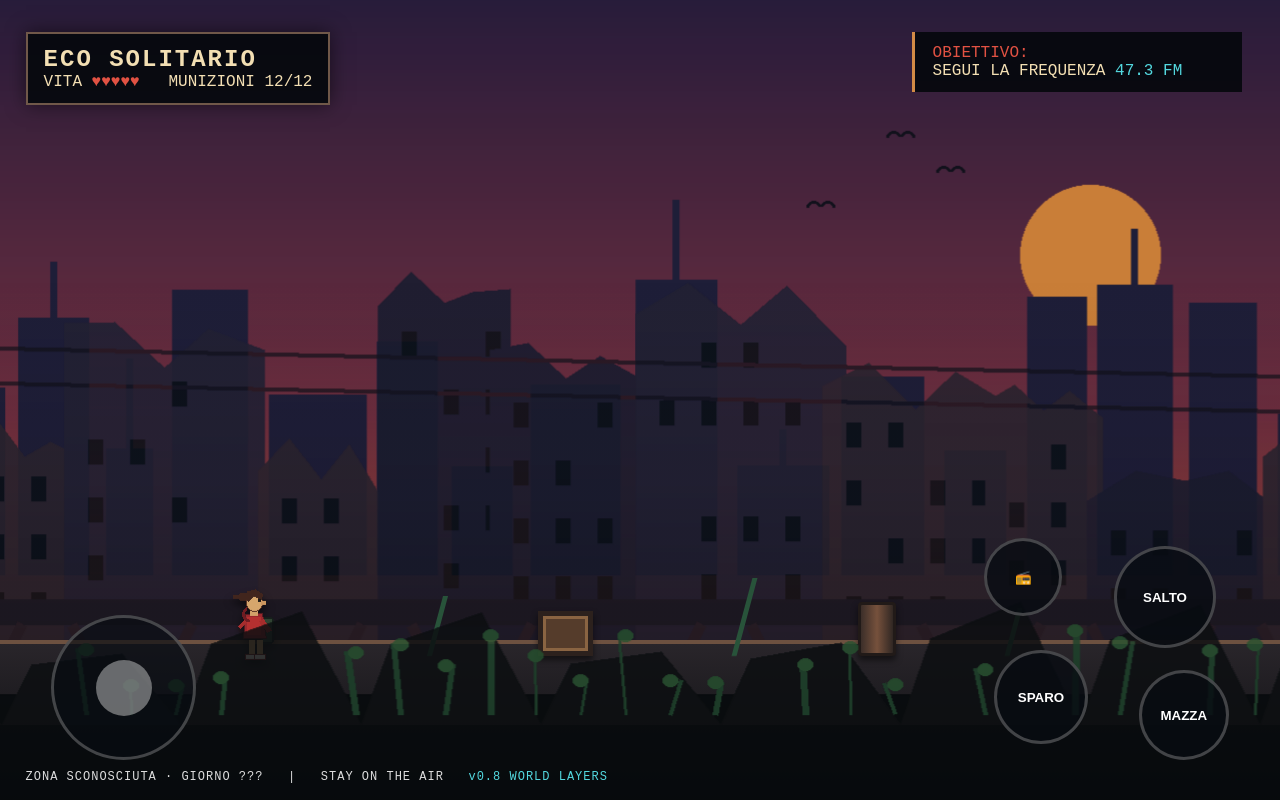
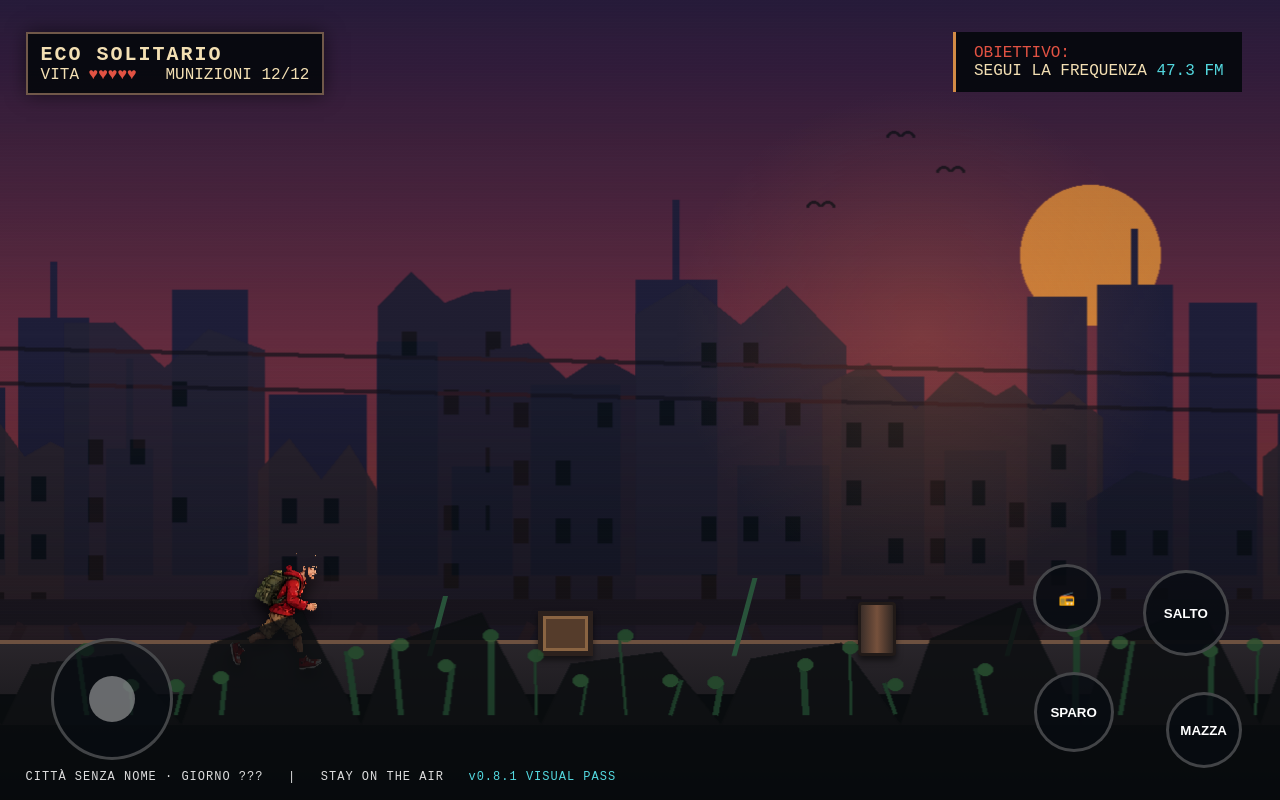
Before and after one commit to Alter93/Eco-Solitario, a plain HTML site: page index.html in a window 1280 px wide. Drawn offline with Linux system fonts and the light colour scheme.

Commit message:
Add files via upload

```diff
--- a/index.html
+++ b/index.html
@@ -12,35 +12,42 @@ html,body{margin:0;width:100%;height:100%;overflow:hidden;background:#080b10;fon
 .layer{position:absolute;inset:-3%;background-repeat:repeat-x;background-position:center bottom;will-change:transform}
 #far{background-image:url('layer_far.png');background-size:auto 106%;filter:saturate(1.08) brightness(.88)}
 #mid{background-image:url('layer_mid.png');background-size:auto 106%}
-.haze{position:absolute;inset:0;background:linear-gradient(180deg,transparent 35%,rgba(18,12,24,.12) 62%,rgba(4,6,8,.45));pointer-events:none}
+.haze{position:absolute;inset:0;background:
+radial-gradient(circle at 72% 42%,rgba(255,137,65,.16),transparent 24%),
+linear-gradient(180deg,rgba(30,13,50,.10) 15%,transparent 42%,rgba(6,7,10,.48) 85%);pointer-events:none}
+.grain{position:absolute;inset:0;pointer-events:none;opacity:.08;background-image:
+repeating-linear-gradient(0deg,rgba(255,255,255,.08) 0 1px,transparent 1px 3px);
+mix-blend-mode:overlay}
 .ground{position:absolute;left:0;right:0;bottom:0;height:20%;background:linear-gradient(#29252a,#0a0c0f);border-top:4px solid #6d5140}
 #fore{background-image:url('layer_fore.png');background-size:auto 106%;z-index:15;pointer-events:none;opacity:.92}
-#player{position:absolute;left:18%;bottom:17%;width:48px;height:80px;background:url('alter_run.png') 0 0/384px 80px no-repeat;image-rendering:pixelated;transform-origin:50% 100%;z-index:10;filter:drop-shadow(0 5px 4px #0008)}
+#player{position:absolute;left:18%;bottom:16.5%;width:92px;height:180px;
+background:url('alter_detailed.png') center bottom/contain no-repeat;image-rendering:pixelated;
+transform-origin:50% 100%;z-index:10;filter:drop-shadow(0 8px 7px #000b)}
 #player.idle{animation:breath 2.2s ease-in-out infinite}
-#player.run{animation:runFrames .52s steps(8) infinite,bob .26s ease-in-out infinite alternate}
+#player.run{animation:runBody .22s ease-in-out infinite alternate}
 @keyframes runFrames{to{background-position:-384px 0}} @keyframes bob{to{margin-bottom:2px}}
-@keyframes breath{50%{transform:translateY(2px) scaleY(.985)}}
+@keyframes breath{50%{transform:translateY(3px) scaleY(.988)}}
 .prop{position:absolute;z-index:8;bottom:18%;filter:drop-shadow(0 4px 3px #0008)}
 .crate{width:55px;height:45px;background:#553c2b;border:5px solid #2c211d;box-shadow:inset 0 0 0 3px #8a6442}
 .barrel{width:38px;height:54px;border-radius:4px;background:linear-gradient(90deg,#3b2e29,#76513c,#302723);border:3px solid #211a18}
 .grass{position:absolute;z-index:11;bottom:18%;width:10px;height:60px;border-left:5px solid #28533a;transform:skew(-15deg)}
-#hud{position:absolute;z-index:30;left:2%;top:4%;min-width:300px;padding:12px 16px;background:rgba(5,8,13,.90);border:2px solid #705849;box-shadow:0 0 18px #0008}
-.title{font-weight:900;font-size:24px;letter-spacing:2px}.red{color:#e25243}.cyan{color:#53d8df}
-#objective{position:absolute;z-index:30;right:3%;top:4%;padding:12px 18px;background:rgba(5,8,13,.91);border-left:3px solid #d38b46;min-width:330px}
+#hud{position:absolute;z-index:30;left:2%;top:4%;min-width:250px;padding:9px 13px;background:rgba(5,8,13,.90);border:2px solid #705849;box-shadow:0 0 18px #0008}
+.title{font-weight:900;font-size:20px;letter-spacing:2px}.red{color:#e25243}.cyan{color:#53d8df}
+#objective{position:absolute;z-index:30;right:3%;top:4%;padding:12px 18px;background:rgba(5,8,13,.91);border-left:3px solid #d38b46;min-width:285px}
 #radioBox{position:absolute;z-index:31;right:3%;top:20%;width:365px;background:rgba(3,8,13,.94);border:1px solid #248da0;padding:12px;display:none}
 .wave{height:16px;margin-top:8px;background:repeating-linear-gradient(90deg,#42d4df 0 2px,transparent 2px 7px);clip-path:polygon(0 50%,4% 20%,8% 70%,12% 25%,16% 80%,20% 35%,24% 65%,28% 10%,32% 90%,36% 35%,40% 60%,44% 20%,48% 75%,52% 40%,56% 60%,60% 15%,64% 85%,68% 35%,72% 70%,76% 25%,80% 75%,84% 35%,88% 60%,92% 20%,96% 70%,100% 50%)}
-#joy{position:absolute;z-index:40;left:4%;bottom:5%;width:145px;height:145px;border-radius:50%;border:3px solid #7778;background:#080c12aa}
-#stick{position:absolute;left:50%;top:50%;width:56px;height:56px;margin:-28px;border-radius:50%;background:#bbb8}
+#joy{position:absolute;z-index:40;left:4%;bottom:5%;width:122px;height:122px;border-radius:50%;border:3px solid #7778;background:#080c12aa}
+#stick{position:absolute;left:50%;top:50%;width:46px;height:46px;margin:-23px;border-radius:50%;background:#bbb8}
 .btn{position:absolute;z-index:40;border-radius:50%;background:#080c12cc;border:3px solid #7778;color:#fff;font-weight:bold;display:grid;place-items:center;touch-action:none}
-#jump{right:5%;bottom:19%;width:102px;height:102px}#hit{right:4%;bottom:5%;width:90px;height:90px}
-#shoot{right:15%;bottom:7%;width:94px;height:94px}#radio{right:17%;bottom:23%;width:78px;height:78px}
+#jump{right:4%;bottom:18%;width:86px;height:86px}#hit{right:3%;bottom:4%;width:76px;height:76px}
+#shoot{right:13%;bottom:6%;width:80px;height:80px}#radio{right:14%;bottom:21%;width:68px;height:68px}
 #tag{position:absolute;z-index:30;left:2%;bottom:2%;font-size:12px;color:#ddd;letter-spacing:1px}
 #version{color:#53d8df}
 @media (orientation:portrait){#rotate{display:flex}#game{display:none}}
 </style></head><body>
 <div id="rotate">📻 RUOTA L’iPHONE<br><br><small>ECO SOLITARIO si gioca in orizzontale.</small></div>
 <div id="game">
- <div id="far" class="layer"></div><div id="mid" class="layer"></div><div class="haze"></div><div class="ground"></div>
+ <div id="far" class="layer"></div><div id="mid" class="layer"></div><div class="haze"></div><div class="grain"></div><div class="ground"></div>
  <div class="prop crate" style="left:42%"></div><div class="prop barrel" style="left:67%"></div>
  <i class="grass" style="left:34%"></i><i class="grass" style="left:58%;height:78px"></i><i class="grass" style="left:79%;height:48px"></i>
  <div id="player" class="idle"></div><div id="fore" class="layer"></div>
@@ -49,7 +56,7 @@ html,body{margin:0;width:100%;height:100%;overflow:hidden;background:#080b10;fon
  <div id="radioBox"><b class="cyan">47.3 FM — RADIO ECO</b><br><br><span id="line">...C’è qualcuno?</span><div class="wave"></div></div>
  <div id="joy"><div id="stick"></div></div>
  <button class="btn" id="radio">📻</button><button class="btn" id="jump">SALTO</button><button class="btn" id="shoot">SPARO</button><button class="btn" id="hit">MAZZA</button>
- <div id="tag">ZONA SCONOSCIUTA · GIORNO ??? &nbsp; | &nbsp; STAY ON THE AIR &nbsp; <span id="version">v0.8 WORLD LAYERS</span></div>
+ <div id="tag">CITTÀ SENZA NOME · GIORNO ??? &nbsp; | &nbsp; STAY ON THE AIR &nbsp; <span id="version">v0.8.1 VISUAL PASS</span></div>
 </div>
 <script>
 const p=document.querySelector('#player'),far=document.querySelector('#far'),mid=document.querySelector('#mid'),fore=document.querySelector('#fore'),stick=document.querySelector('#stick');
```
Also changed, not shown: sw.js (+6 -3 lines), README.txt, alter_detailed.png (added).
